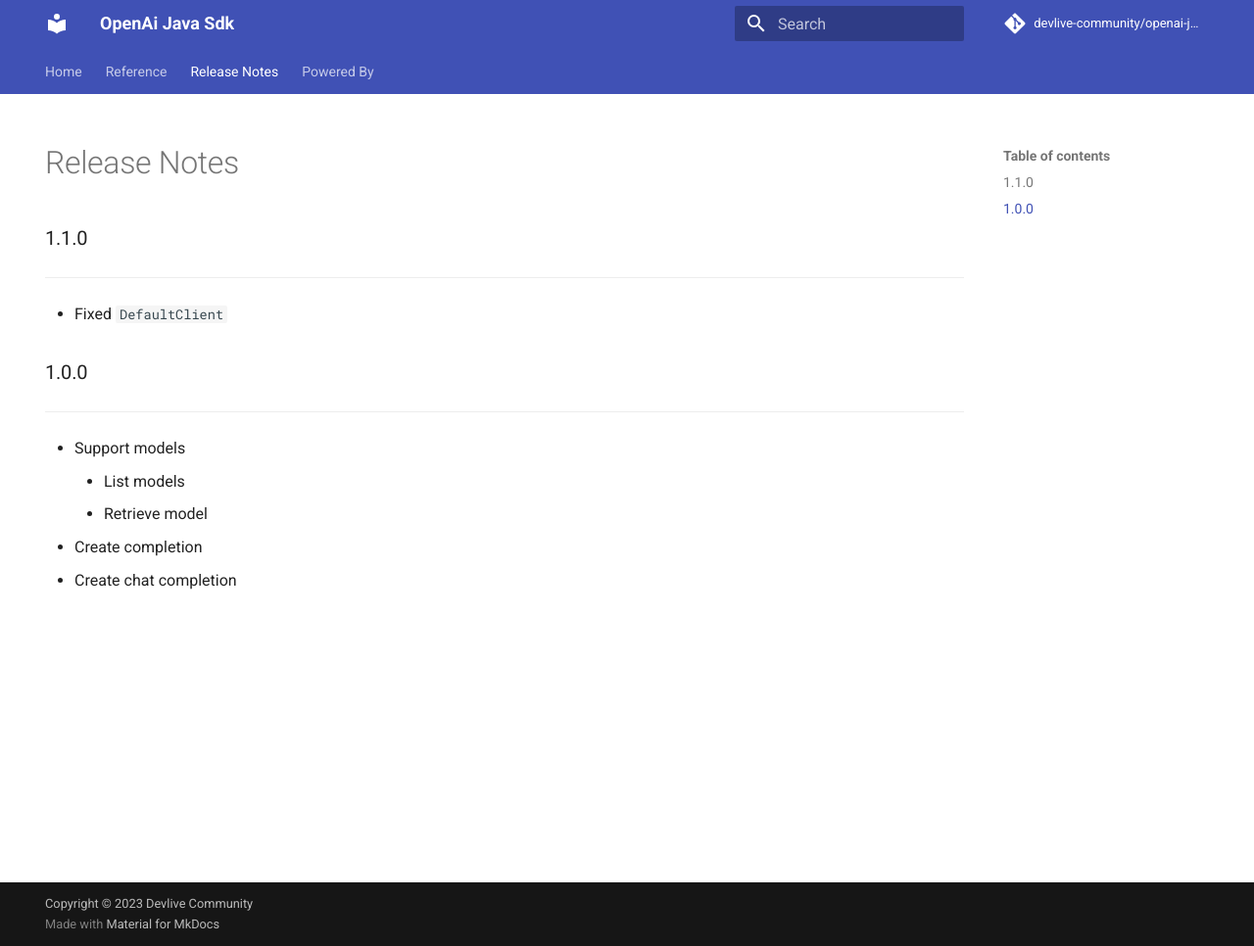
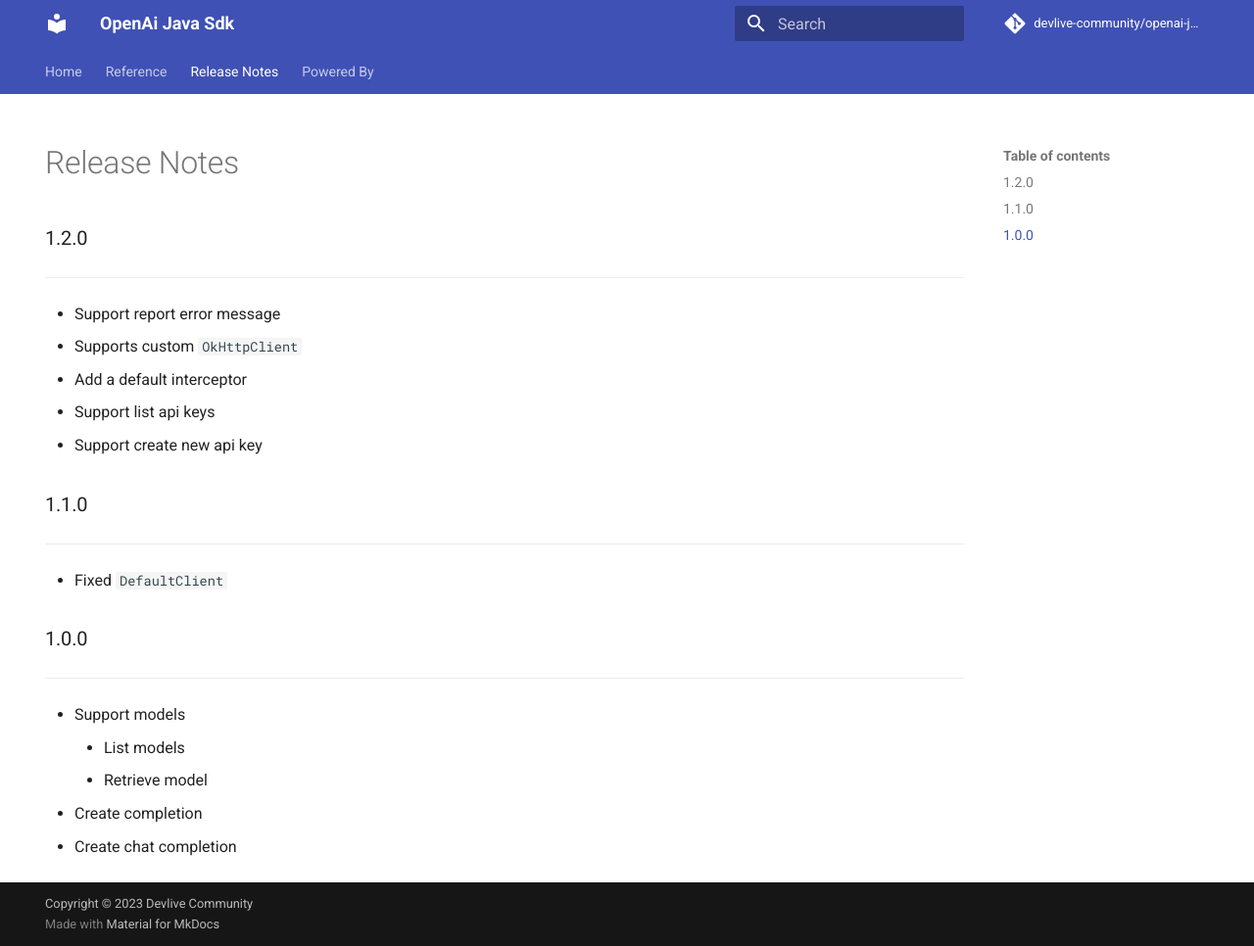
Before and after one commit to devlive-community/openai-java-sdk, an MkDocs documentation site: the page built from docs/docs/released.md, in a window 1280 px wide and 966 px high. Shown: the whole window at 98% size. Built offline with MkDocs 1.6.1 and Material for MkDocs 9.7.7, drawn with Linux system fonts in a browser that asks for light colours; comment, search, counter and statistics services are not loaded.

Commit message:
[Release] Released for 1.2.0

```diff
--- a/docs/docs/released.md
+++ b/docs/docs/released.md
@@ -4,6 +4,16 @@
 hide:
   - navigation
 ---
+
+### 1.2.0
+
+---
+
+- Support report error message
+- Supports custom `OkHttpClient`
+- Add a default interceptor
+- Support list api keys
+- Support create new api key
 
 ### 1.1.0
 
--- a/pom.xml
+++ b/pom.xml
@@ -5,7 +5,7 @@
 
     <groupId>org.devlive.sdk</groupId>
     <artifactId>openai-java-sdk</artifactId>
-    <version>1.2.0-SNAPSHOT</version>
+    <version>1.2.0</version>
 
     <name>openai-java-sdk</name>
     <description>
```
Also changed, not shown: 1 other file.
